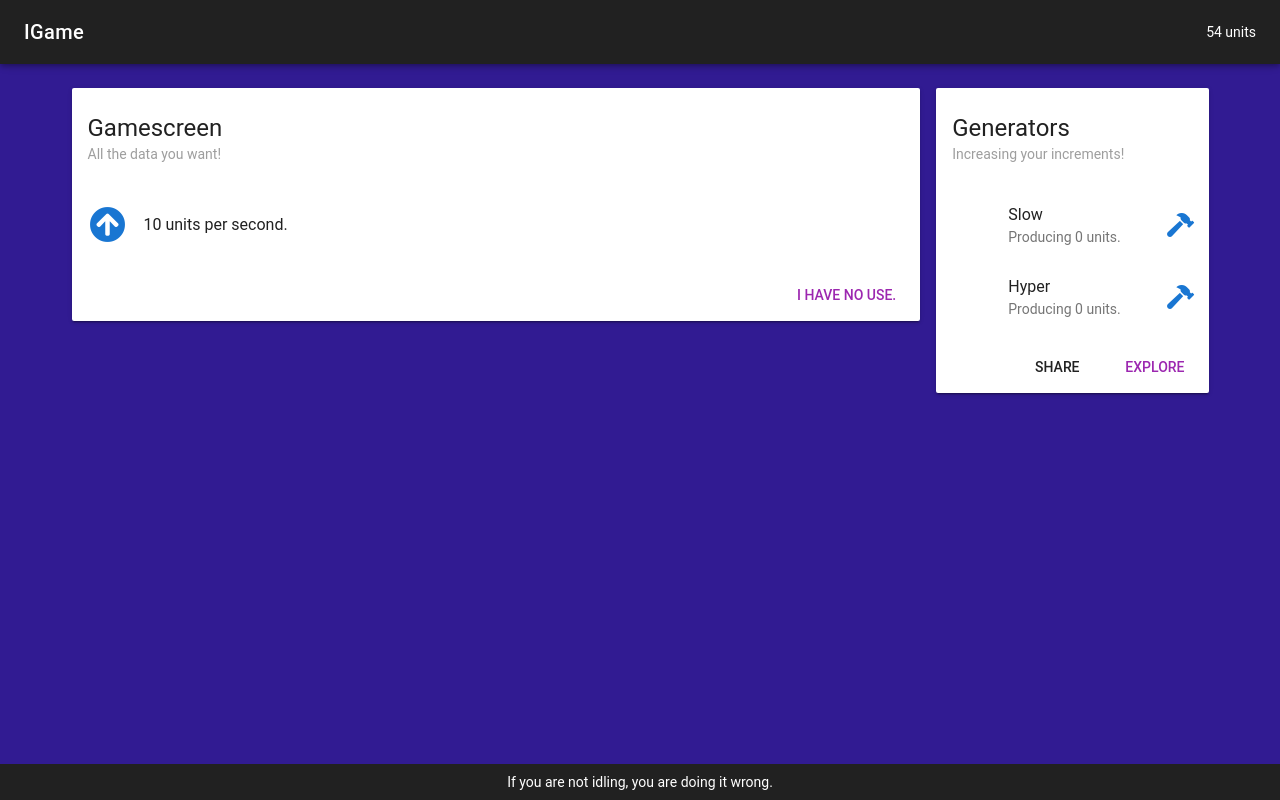
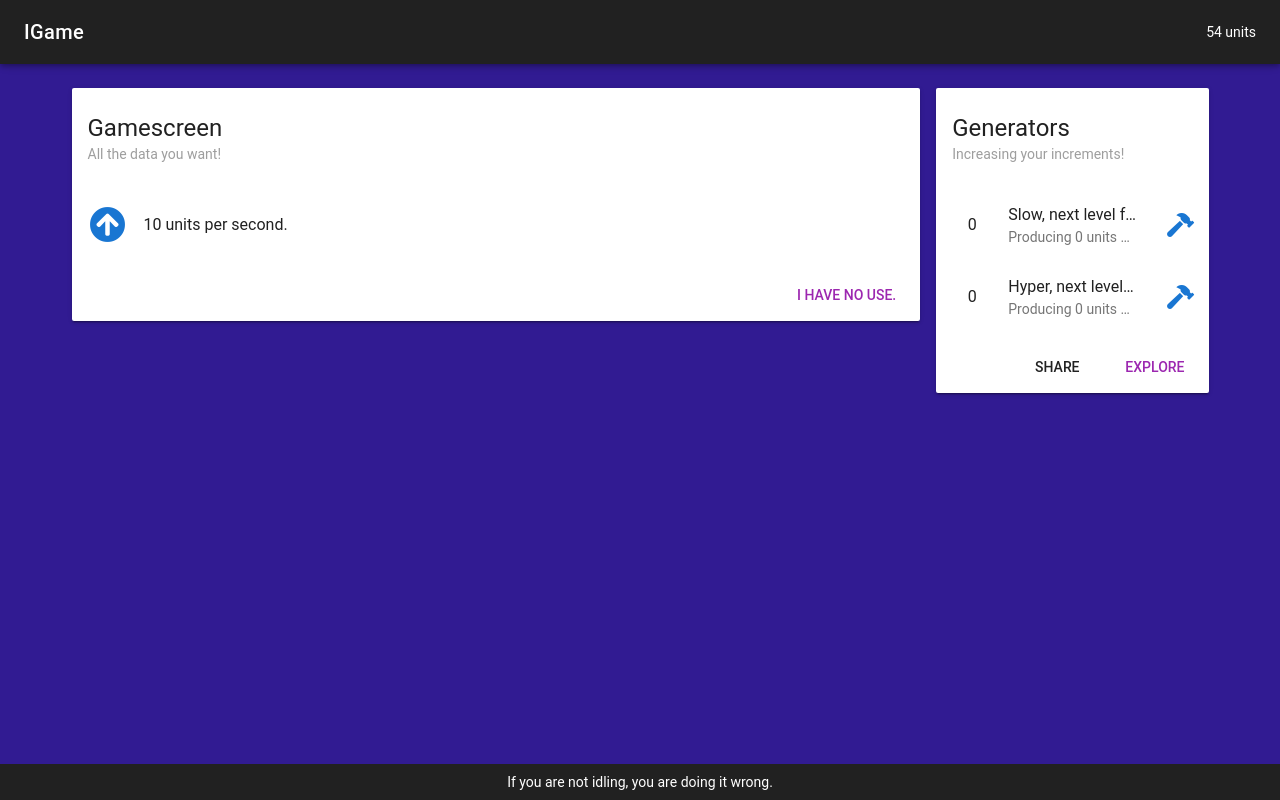
Before and after one commit to ketzu/shittyidle, a Vue app: page / in a window 1280 px wide. Built offline with nearby package versions, Linux system fonts and the light colour scheme; a small style sheet from the web is missing.

Commit message:
Update with generator ideas

```diff
--- a/src/App.vue
+++ b/src/App.vue
@@ -5,7 +5,7 @@
         IGame
       </v-toolbar-title>
       <v-spacer></v-spacer>
-      {{resource}} units
+      {{Math.floor(resource)}} units
     </v-toolbar>
     <Game></Game>
     <v-footer app dark height="auto" absolute>
--- a/src/components/Game.vue
+++ b/src/components/Game.vue
@@ -43,7 +43,7 @@
             </v-card-title>
 
             <v-list two-line>
-              <Generator :name="generator.name" :key="generator.name" v-for="generator in generators"></Generator>
+              <Generator :name="generator.name" :generation="generator.generation" :cost="generator.cost" :key="generator.name" v-for="generator in generators"></Generator>
             </v-list>
 
             <v-card-actions>
@@ -69,8 +69,8 @@ export default {
   data() {
     return {
       generators: [
-        {name: "Slow", generation: level => {return level*level;}},
-        {name: "Hyper", generation: level => {return Math.exp(level)-1;}}
+        {name: "Slow", generation: level => {return level*level;}, cost: level => {return level*level*level}},
+        {name: "Hyper", generation: level => {return Math.exp(level)-1;}, cost: level => {return Math.exp(level*level)}}
       ]
     }
   },
--- a/src/components/Generator.vue
+++ b/src/components/Generator.vue
@@ -6,10 +6,10 @@
 
     <v-list-tile-content>
       <v-list-tile-title>
-        {{name}}
+        {{name}}, next level for {{Math.floor(cost(level))}} units
       </v-list-tile-title>
       <v-list-tile-sub-title>
-        Producing 0 units.
+        Producing {{Math.floor(generation(level))}} units per tick.
       </v-list-tile-sub-title>
     </v-list-tile-content>
 
@@ -24,7 +24,7 @@
 <script>
   export default {
     name: "Generator",
-    props: ["name"],
+    props: ["name", "cost", "generation"],
     data() {
       return {
       }
@@ -32,13 +32,27 @@
     computed: {
       level: {
         get() {
-          return this.$store.getters["generators"][this.name];
+          let tmp = this.$store.getters["generators"][this.name];
+          if(tmp === undefined)
+            return 0;
+          return tmp;
         }
+      },
+      resource: {
+        get() {
+          return this.$store.getters["resource"];
+        }
+      },
+      buildable() {
+        return this.resource > this.cost(this.level);
       }
     },
     methods: {
       build() {
-        this.$store.dispatch("build", {name: this.name});
+        if(this.buildable) {
+          this.$store.dispatch("spendresource", {value: this.cost(this.level)});
+          this.$store.dispatch("build", {name: this.name});
+        }
       }
     }
   }
--- a/src/store.js
+++ b/src/store.js
@@ -31,9 +31,8 @@ export default new Vuex.Store({
       state.resource -= payload.value;
     },
     build(state, {name}) {
-      console.log(state.generators);
       if(state.generators[name] === undefined)
-        state.generators[name] = 0;
+        Vue.set(state.generators, name, 0);
       state.generators[name] += 1;
     }
   },
```
